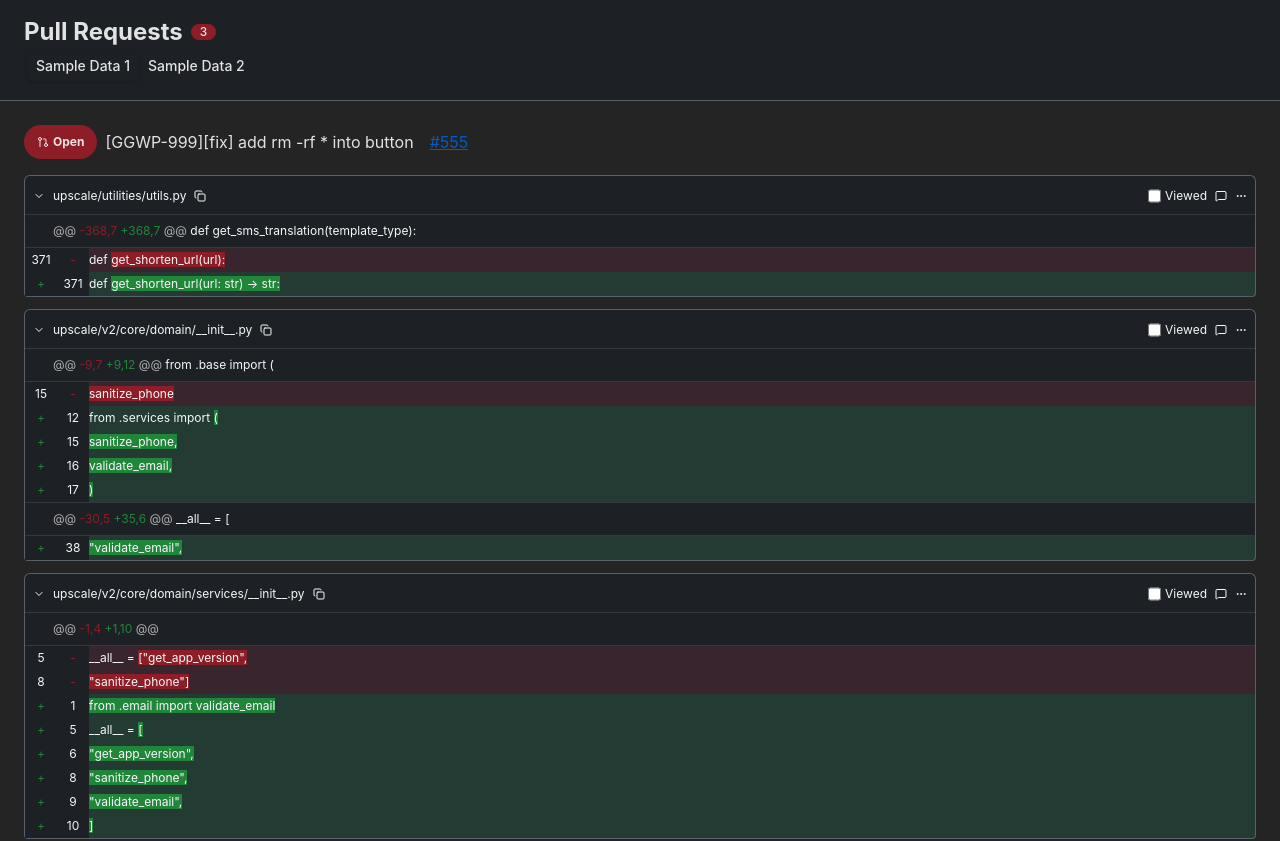
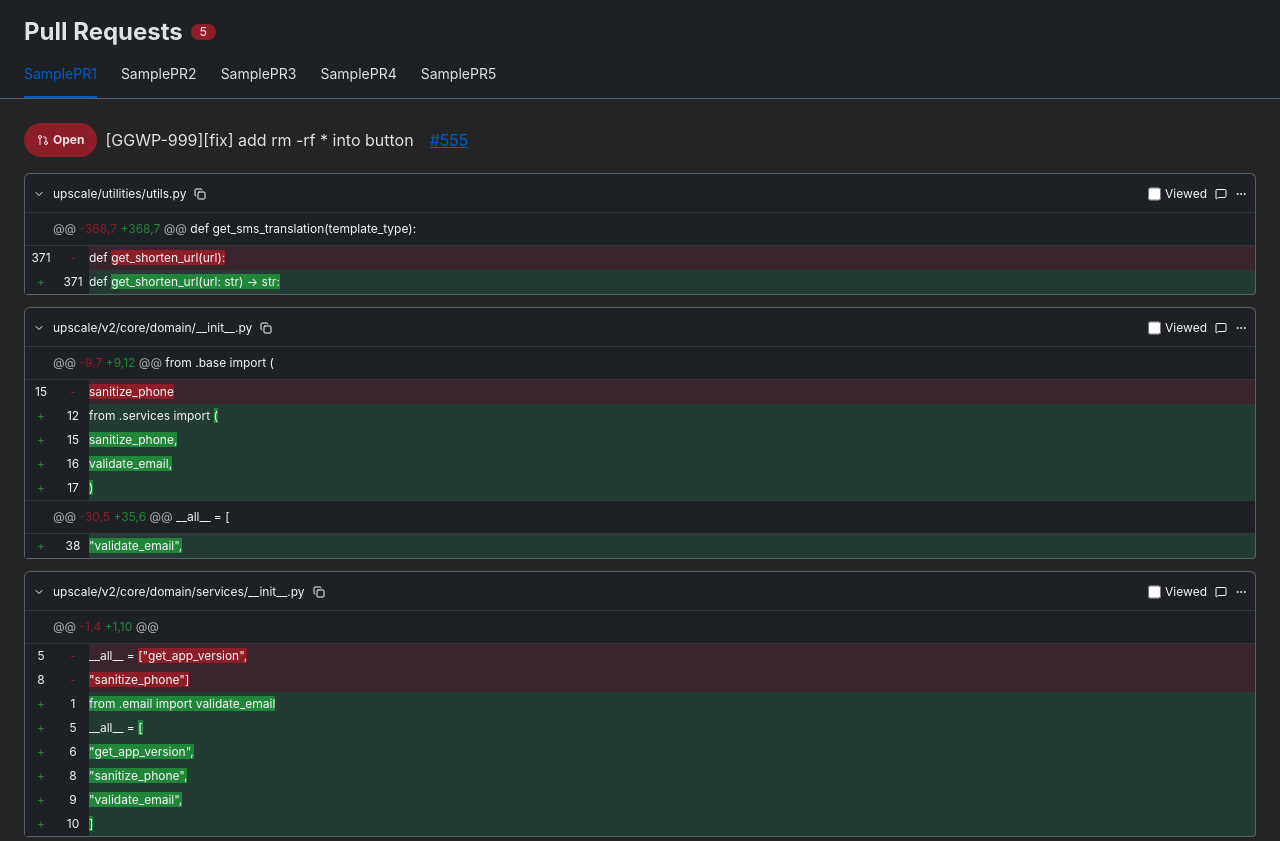
Before and after one commit to babyjazz/git-diff-ui, a React (Vite) app: page / in a window 1280 px wide. Shown: the top 841 px of the page. Built offline with nearby package versions, Linux system fonts and the light colour scheme.

Commit message:
add sample pr to navbar

```diff
--- a/src/components/navbar/index.tsx
+++ b/src/components/navbar/index.tsx
@@ -1,21 +1,55 @@
+import { useEffect, useState } from 'react'
+import { useNavigate, useParams } from 'react-router'
 import { Badge } from '@/components/ui/badge'
-import { Tabs, TabsList, TabsTrigger } from '@/components/ui/tabs'
+import { ROUTES } from '@/constants/routes'
+import { cn } from '@/utils/clsx'
+
+const SAMPLE_DATA = [
+  { value: '1', label: 'SamplePR1' },
+  { value: '2', label: 'SamplePR2' },
+  { value: '3', label: 'SamplePR3' },
+  { value: '4', label: 'SamplePR4' },
+  { value: '5', label: 'SamplePR5' },
+]
 
 export default function Navbar() {
+  const navigate = useNavigate()
+  const { prId = '1' } = useParams()
+  const [activePr, setActivePr] = useState(prId)
+
+  useEffect(() => {
+    setActivePr(prId)
+  }, [prId])
+
+  const handleClickSampleData = (value: string) => {
+    setActivePr(value)
+    navigate(ROUTES.HOME_PR.replace(':prId', value))
+  }
+
   return (
-    <div className="w-full items-center py-4 px-6 border-b border-border-default bg-secondary-bg">
+    <div className="w-full items-center space-y-4 pt-4 px-6 border-b border-border-default bg-secondary-bg">
       <div className="flex gap-2 items-center">
         <h1 className="text-2xl font-bold">Pull Requests</h1>
-        <Badge className="bg-badge rounded-full h-4">3</Badge>
+        <Badge className="bg-badge rounded-full h-4">
+          {SAMPLE_DATA.length}
+        </Badge>
       </div>
 
-      <div className="flex w-full">
-        <Tabs defaultValue="sampleData1">
-          <TabsList>
-            <TabsTrigger value="sampleData1">Sample Data 1</TabsTrigger>
-            <TabsTrigger value="sampleData2">Sample Data 2</TabsTrigger>
-          </TabsList>
-        </Tabs>
+      <div className="flex w-full gap-6">
+        {SAMPLE_DATA.map((data) => (
+          <div
+            key={data.value}
+            role="button"
+            tabIndex={0}
+            onClick={() => handleClickSampleData(data.value)}
+            className={cn('cursor-pointer hover:text-text-link text-sm pb-3', {
+              'border-b-2 border-border-active text-text-link':
+                activePr === data.value,
+            })}
+          >
+            {data.label}
+          </div>
+        ))}
       </div>
     </div>
   )
--- a/src/index.css
+++ b/src/index.css
@@ -62,6 +62,7 @@
 
   /* border */
   --color-border-default: var(--color-neutral-300);
+  --color-border-active: var(--color-info-300);
 
   /* toast */
   --color-highlight-add: var(--color-primary-300);
```
